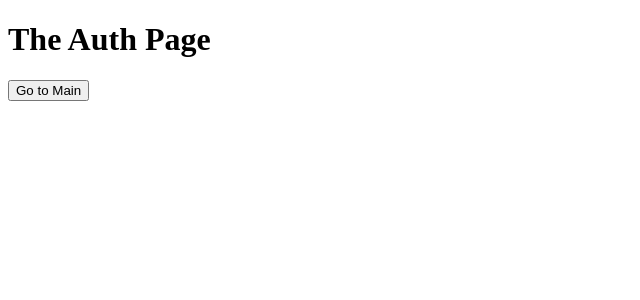
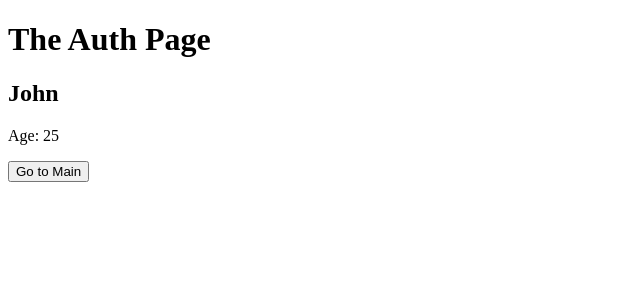
Before and after one commit to Jesuloba-world/Intro-nextJS, a Next.js app: page /auth in a window 1280 px wide. Shown: the top 300 px of the page, without its empty margins (0-640 px from the left). Built offline with nearby package versions, Linux system fonts and the light colour scheme.

Commit message:
components in next

```diff
--- /dev/null
+++ b/components/User.js
@@ -0,0 +1,8 @@
+const user = (props) => (
+	<div>
+		<h2>{props.name}</h2>
+		<p>Age: {props.age}</p>
+	</div>
+);
+
+export default user;
--- a/pages/auth/index.js
+++ b/pages/auth/index.js
@@ -1,8 +1,11 @@
 import Router from "next/router";
+
+import User from "../../components/User";
 
 const authIndexPage = () => (
 	<div>
 		<h1>The Auth Page</h1>
+		<User name="John" age={25} />
 		<button onClick={() => Router.push("/")}>Go to Main</button>
 	</div>
 );
```
